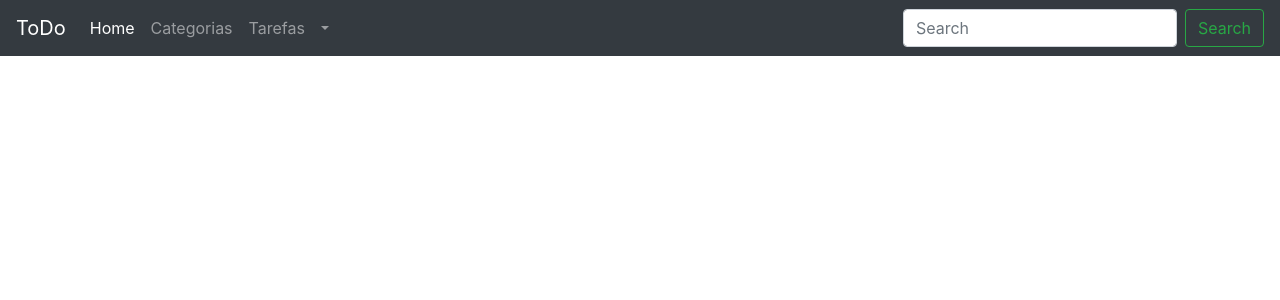
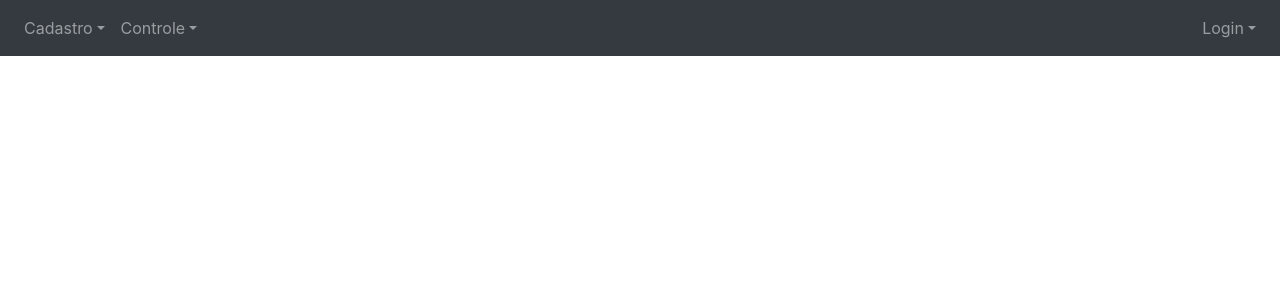
Before and after one commit to murilexbarbosa/controle_crisma, a Django app: page / in a window 1280 px wide. Shown: the top 300 px of the page. Run offline with Django 3.2, Linux system fonts and the light colour scheme; parts of the project's set-up code (start-up, migrations or seed data) failed here and were passed over; some libraries are stand-ins or nearby versions.

Commit message:
Ajuste html index

```diff
--- a/controle_pastoral/core/templates/base.html
+++ b/controle_pastoral/core/templates/base.html
@@ -1,6 +1,4 @@
 {% load staticfiles %}
-
-
 <!doctype html>
 <html lang="en">
   <head>
@@ -22,33 +20,40 @@
   <body>
 
     <nav class="navbar navbar-expand-md navbar-dark bg-dark fixed-top">
-      <a class="navbar-brand" href="#">ToDo</a>
-      <button class="navbar-toggler" type="button" data-toggle="collapse" data-target="#navbarsExampleDefault" aria-controls="navbarsExampleDefault" aria-expanded="false" aria-label="Toggle navigation">
-        <span class="navbar-toggler-icon"></span>
-      </button>
-
       <div class="collapse navbar-collapse" id="navbarsExampleDefault">
         <ul class="navbar-nav mr-auto">
-          <li class="nav-item active">
-            <a class="nav-link" href="/">Home <span class="sr-only">(current)</span></a>
-          </li>
-          <li class="nav-item"><a class="nav-link" href="{% url 'lista_categoria' %}">Categorias</a></li>
-          <li class="nav-item"><a class="nav-link" href="{% url 'nova_tarefa' %}">Tarefas</a></li>
           <ul class="nav navbar-nav navbar-right">
             <li class="dropdown">
-              <a class="nav-link dropdown-toggle" href="http://example.com" id="dropdown01" data-toggle="dropdown" aria-haspopup="true" aria-expanded="false">{% if user.is_authenticated %}{{ user.get_full_name|default:user.username }} {% endif %}</a>
+              <a class="nav-link dropdown-toggle" href="http://example.com" id="dropdown01" data-toggle="dropdown" aria-haspopup="true" aria-expanded="false">Cadastro</a>
               <div class="dropdown-menu" aria-labelledby="dropdown01">
-                <a class="dropdown-item" href="{% url 'change_password' %}">Trocar Senha</a>
-                <a class="dropdown-item" href="#">Another action</a>
-                <a class="dropdown-item" href="{% url 'logout_user' %}">Sair</a>
+                <a class="dropdown-item" href="#">Crismando</a>
+                <a class="dropdown-item" href="#">Catequista</a>
               </div>
             </li>
           </ul>
+          <ul class="nav navbar-nav navbar-right">
+            <li class="dropdown">
+              <a class="nav-link dropdown-toggle" href="http://example.com" id="dropdown01" data-toggle="dropdown" aria-haspopup="true" aria-expanded="false">Controle</a>
+              <div class="dropdown-menu" aria-labelledby="dropdown01">
+                <a class="dropdown-item" href="#">Encontro</a>
+                <a class="dropdown-item" href="#">Documentos</a>
+              </div>
+            </li>
+          </ul>
+
+
+
         </ul>
-        <form class="form-inline my-2 my-lg-0">
-          <input class="form-control mr-sm-2" type="text" placeholder="Search" aria-label="Search">
-          <button class="btn btn-outline-success my-2 my-sm-0" type="submit">Search</button>
-        </form>
+
+        <ul class="nav navbar-nav navbar-right">
+          <li class="dropdown">
+            <a class="nav-link dropdown-toggle" href="http://example.com" id="dropdown01" data-toggle="dropdown" aria-haspopup="true" aria-expanded="false">Login</a>
+            <div class="dropdown-menu dropdown-menu-right" aria-labelledby="dropdown01">
+              <a class="dropdown-item" href="#">Trocar Senha</a>
+              <a class="dropdown-item" href="#">Sair</a>
+            </div>
+          </li>
+        </ul>
       </div>
     </nav>
 
--- a/controle_pastoral/settings.py
+++ b/controle_pastoral/settings.py
@@ -37,6 +37,7 @@
     'django.contrib.sessions',
     'django.contrib.messages',
     'django.contrib.staticfiles',
+    'controle_pastoral.core',
     'controle_pastoral.crisma',
     'controle_pastoral.crismando',
     'controle_pastoral.catequista',
@@ -57,7 +58,7 @@
 TEMPLATES = [
     {
         'BACKEND': 'django.template.backends.django.DjangoTemplates',
-        'DIRS': ['controle_pastoral\core\templates'],
+        'DIRS': [],
         'APP_DIRS': True,
         'OPTIONS': {
             'context_processors': [
--- a/controle_pastoral/urls.py
+++ b/controle_pastoral/urls.py
@@ -15,9 +15,10 @@
 """
 from django.contrib import admin
 from django.urls import path
+
 from controle_pastoral.core import views
 
 urlpatterns = [
-    path('', views.home, name='core'),
+    path('', views.home),
     path('admin/', admin.site.urls),
 ]
```
